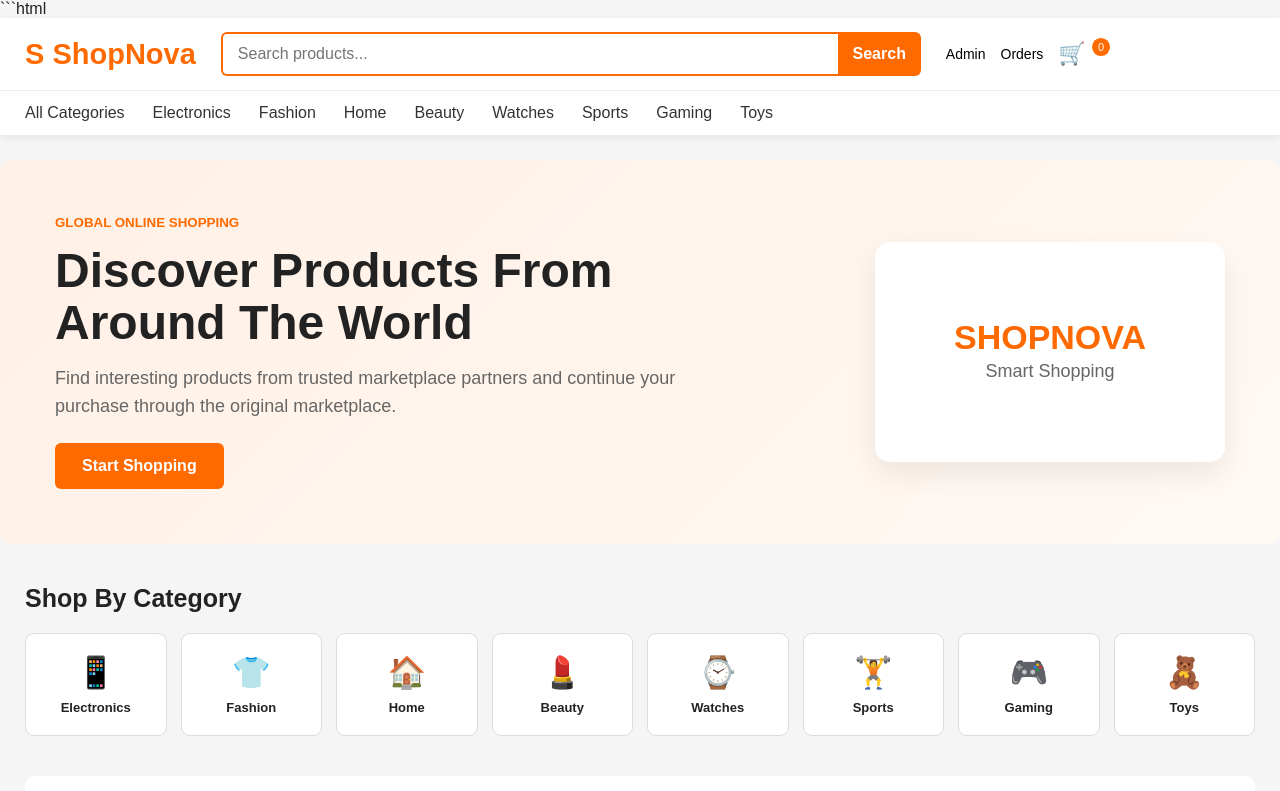
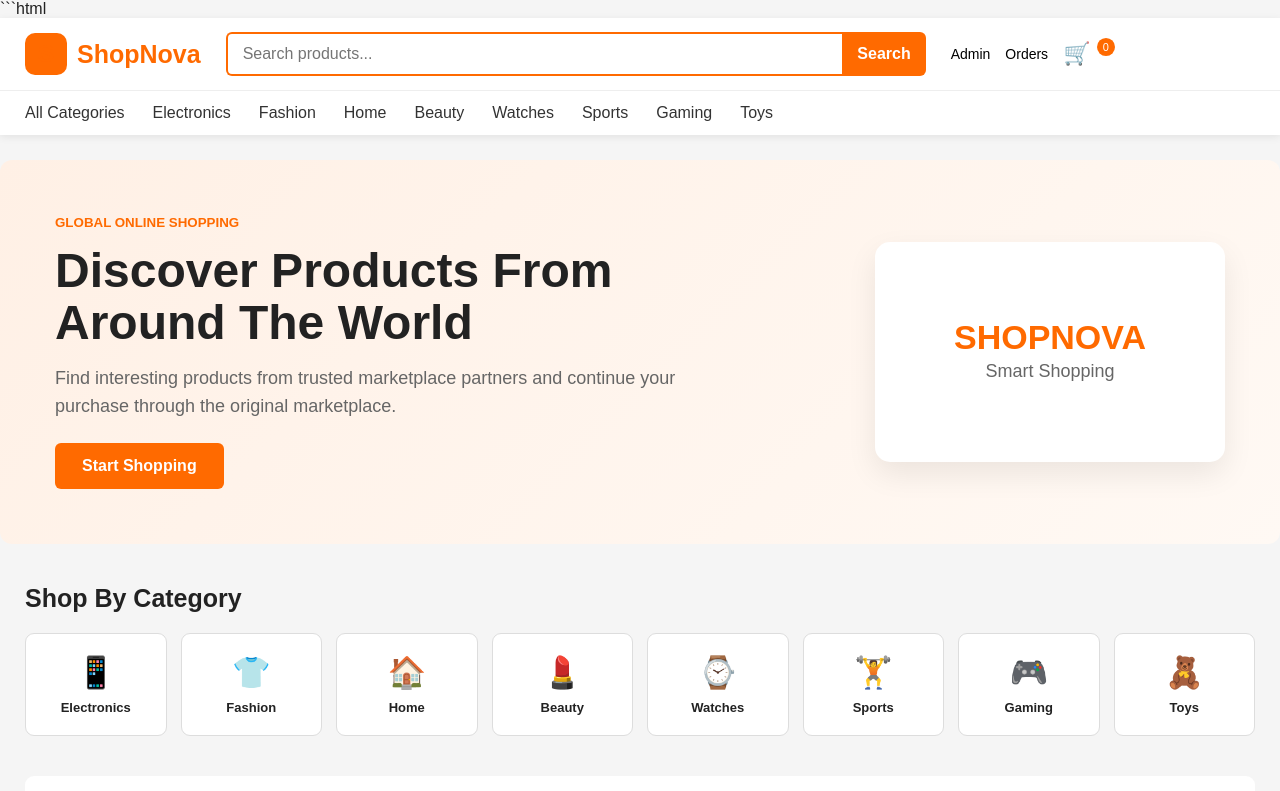
Before and after one commit to malikfgh-13/shopnova, a plain HTML site: page index.html in a window 1280 px wide. Shown: the top 791 px of the page. Drawn offline with nearby package versions, Linux system fonts and the light colour scheme; no server answers.

Commit message:
Update index.html

```diff
--- a/index.html
+++ b/index.html
@@ -98,6 +98,35 @@ footer{margin-top:60px;background:#222;color:#fff;padding:45px 25px}
 footer h3{color:#ff6a00;margin-bottom:12px}
 footer p,footer button{display:block;color:#aaa;background:none;border:0;text-align:left;line-height:2}
 .disclosure{margin-top:35px;border-top:1px solid #444;padding-top:20px;color:#999;font-size:12px;line-height:1.6}
+   .logo{
+display:flex;
+align-items:center;
+gap:10px;
+font-size:25px;
+font-weight:800;
+cursor:pointer;
+}
+
+.logo-icon{
+width:42px;
+height:42px;
+display:flex;
+align-items:center;
+justify-content:center;
+background:#ff6a00;
+color:#fff;
+border-radius:10px;
+font-size:24px;
+font-weight:900;
+}
+
+.logo-text{
+color:#222;
+}
+
+.logo-text span{
+color:#ff6a00;
+}
 
 /* MODAL */
 .modal{display:none;position:fixed;inset:0;background:rgba(0,0,0,.6);z-index:3000;align-items:center;justify-content:center;padding:20px}
```
